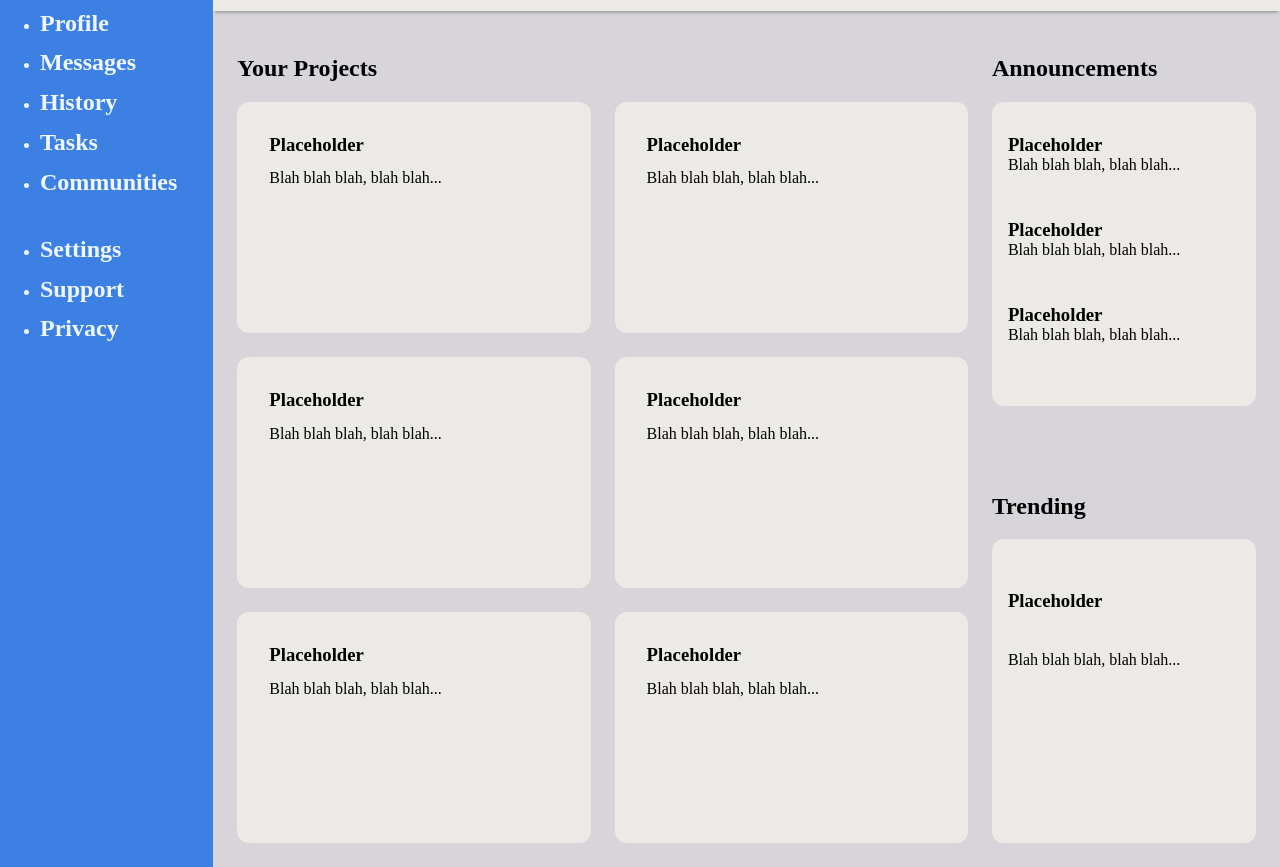
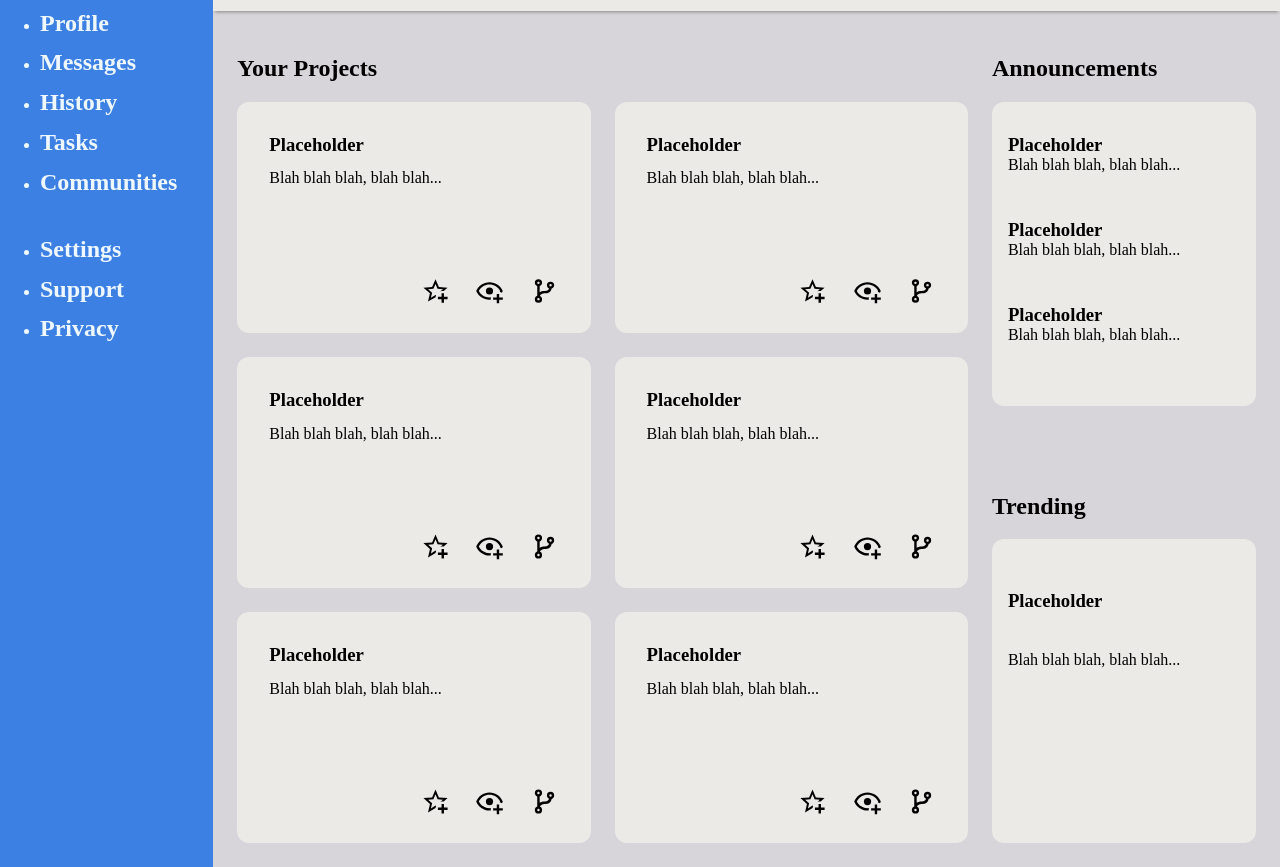
Before and after one commit to ZakhaevK/odin-admin-dashboard, a plain HTML site: page index.html in a window 1280 px wide. Shown: the part 159-1026 px from the top of the page. Drawn offline with Linux system fonts and the light colour scheme.

Commit message:
Add main-content card icon links

```diff
--- a/index.html
+++ b/index.html
@@ -59,26 +59,56 @@
       <div class="card">
         <h3>Placeholder</h3>
         <p>Blah blah blah, blah blah...</p>
+        <div class="card-buttons">
+          <a href="" class="icon-star"></a>
+          <a href="" class="icon-eye"></a>
+          <a href="" class="icon-link"></a>
+        </div>
       </div>
       <div class="card">
         <h3>Placeholder</h3>
         <p>Blah blah blah, blah blah...</p>
+        <div class="card-buttons">
+          <a href="" class="icon-star"></a>
+          <a href="" class="icon-eye"></a>
+          <a href="" class="icon-link"></a>
+        </div>
       </div>
       <div class="card">
         <h3>Placeholder</h3>
         <p>Blah blah blah, blah blah...</p>
+        <div class="card-buttons">
+          <a href="" class="icon-star"></a>
+          <a href="" class="icon-eye"></a>
+          <a href="" class="icon-link"></a>
+        </div>
       </div>
       <div class="card">
         <h3>Placeholder</h3>
         <p>Blah blah blah, blah blah...</p>
+        <div class="card-buttons">
+          <a href="" class="icon-star"></a>
+          <a href="" class="icon-eye"></a>
+          <a href="" class="icon-link"></a>
+        </div>
       </div>
       <div class="card">
         <h3>Placeholder</h3>
         <p>Blah blah blah, blah blah...</p>
+        <div class="card-buttons">
+          <a href="" class="icon-star"></a>
+          <a href="" class="icon-eye"></a>
+          <a href="" class="icon-link"></a>
+        </div>
       </div>
       <div class="card">
         <h3>Placeholder</h3>
         <p>Blah blah blah, blah blah...</p>
+        <div class="card-buttons">
+          <a href="" class="icon-star"></a>
+          <a href="" class="icon-eye"></a>
+          <a href="" class="icon-link"></a>
+        </div>
       </div>
     </div>
     <div class="main-announcements">
--- a/style.css
+++ b/style.css
@@ -172,7 +172,7 @@ body {
 
 .main-projects .card {
   display: grid;
-  padding: 2em 1em 1.3em 2em;
+  padding: 2em 2em 1.3em 2em;
   grid-template-rows: 1fr 3fr 1fr;
 }
 
@@ -182,6 +182,32 @@ body {
 
 .main-projects div h3 {
   margin-bottom: 0.5em;
+}
+
+.main-projects .card div {
+  display: flex;
+  justify-content: end;
+  gap: 1.6em;
+}
+
+/* card button icons */
+.main-projects .card div .icon-eye::after {
+  content: url(icons/eye-plus-outline.svg);
+  display: block;
+  width: 1.8rem;
+
+}
+
+.main-projects .card div .icon-star::after {
+  content: url(icons/star-plus-outline.svg);
+  display: block;
+  width: 1.8rem;
+}
+
+.main-projects .card div .icon-link::after {
+  content: url(icons/source-branch.svg);
+  display: block;
+  width: 1.8rem;;
 }
 
 .main-announcements {
```
Also changed, not shown: icons/eye-plus-outline.svg (added), icons/source-branch.svg (added), icons/star-plus-outline.svg (added).
